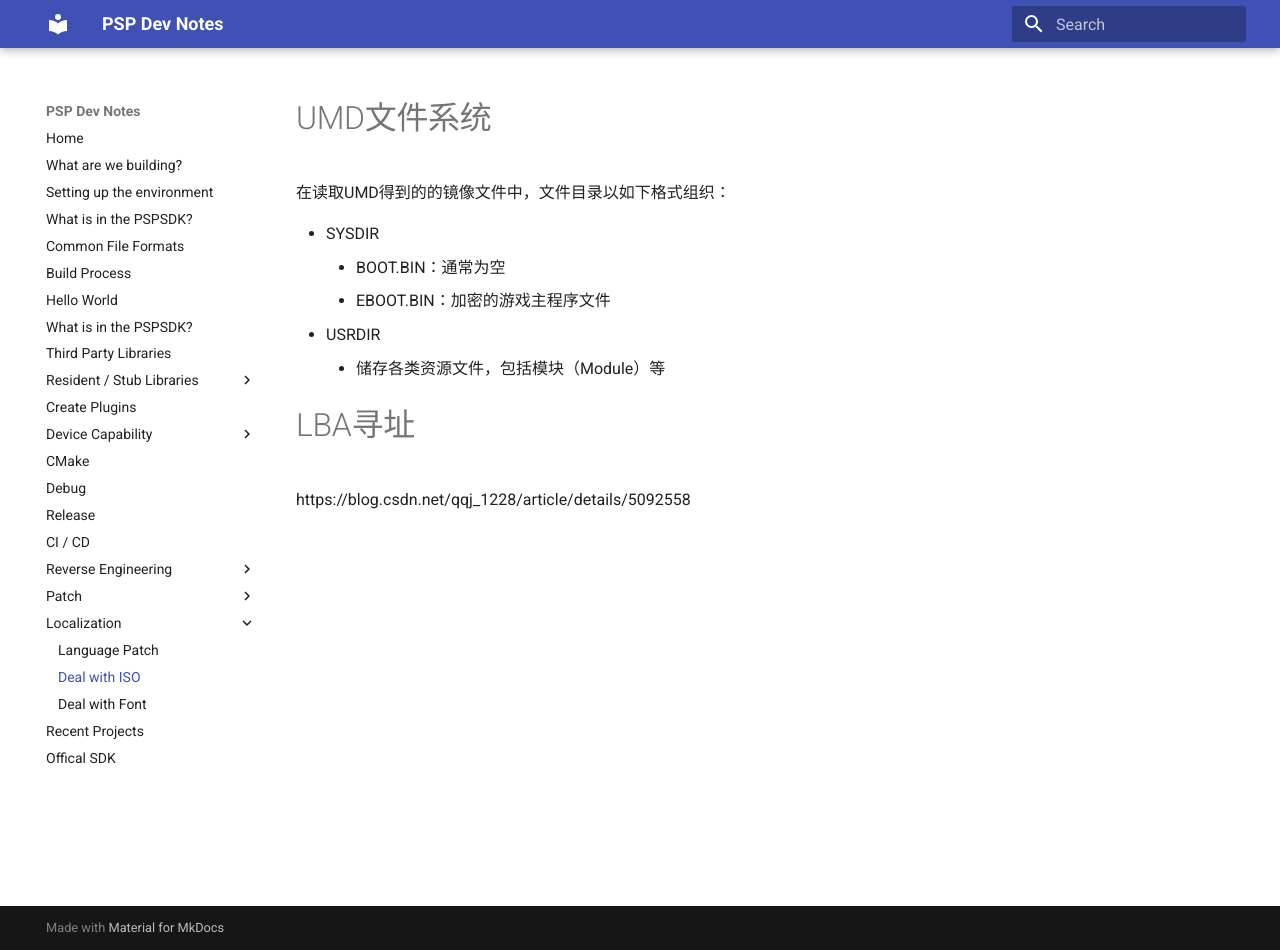
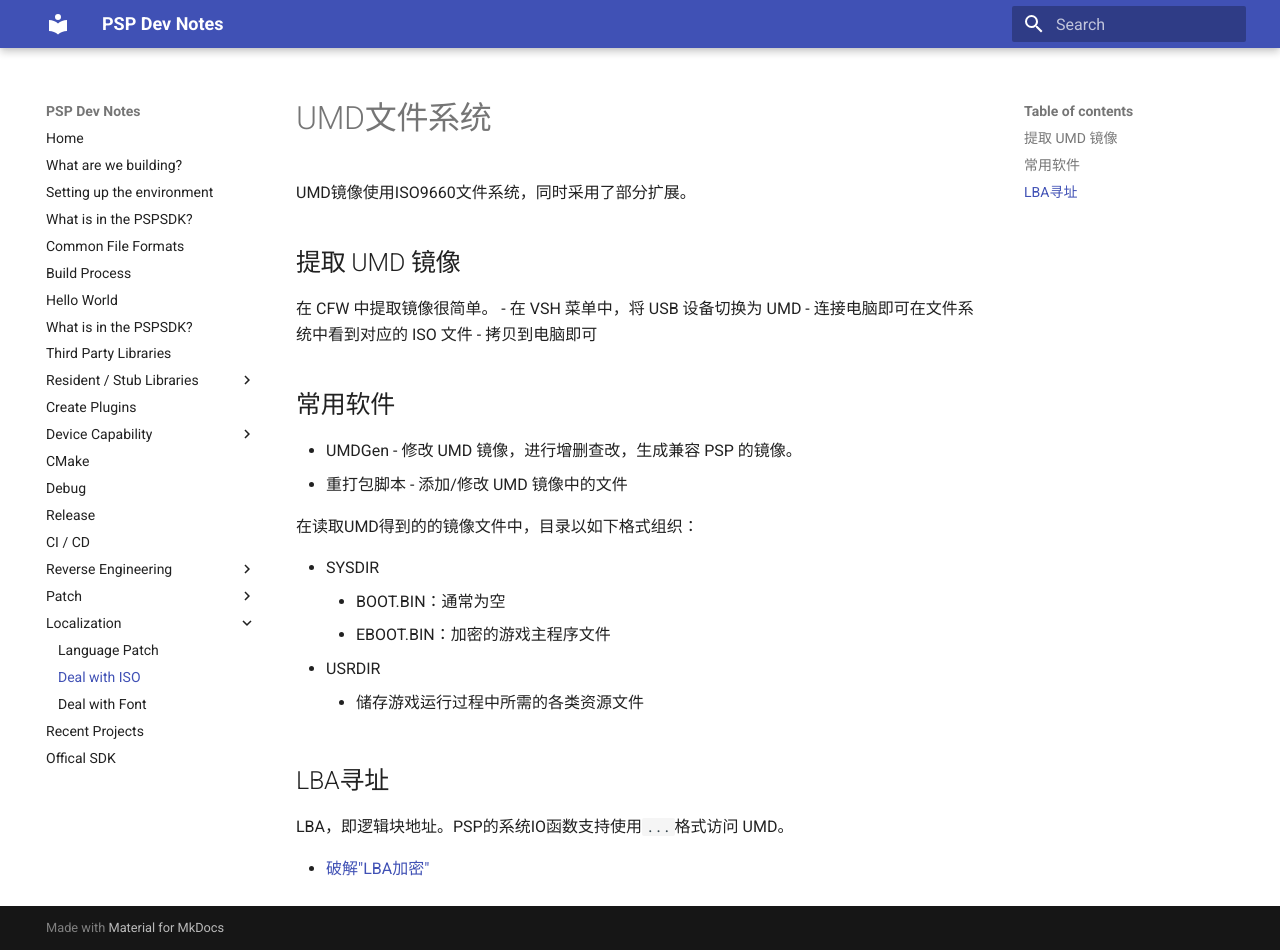
Before and after one commit to xeonliu/PSPDevNote, an MkDocs documentation site: the page built from docs/localization/iso.md, in a window 1280 px wide and 950 px high. Built offline with MkDocs 1.6.1 and Material for MkDocs 9.7.7, drawn with Linux system fonts in a browser that asks for light colours; old or Windows-style settings are respelled for this version of MkDocs.

Commit message:
Add information of UMD & Update RE do doc

```diff
--- a/docs/localization/iso.md
+++ b/docs/localization/iso.md
@@ -1,13 +1,30 @@
 # UMD文件系统
 
-在读取UMD得到的的镜像文件中，文件目录以如下格式组织：
+UMD镜像使用ISO9660文件系统，同时采用了部分扩展。
+
+## 提取 UMD 镜像
+
+在 CFW 中提取镜像很简单。
+- 在 VSH 菜单中，将 USB 设备切换为 UMD
+- 连接电脑即可在文件系统中看到对应的 ISO 文件
+- 拷贝到电脑即可
+
+## 常用软件
+
+- UMDGen - 修改 UMD 镜像，进行增删查改，生成兼容 PSP 的镜像。
+- 重打包脚本 - 添加/修改 UMD 镜像中的文件
+
+在读取UMD得到的的镜像文件中，目录以如下格式组织：
 
 + SYSDIR
     + BOOT.BIN：通常为空
     + EBOOT.BIN：加密的游戏主程序文件
 + USRDIR
-    + 储存各类资源文件，包括模块（Module）等
+    + 储存游戏运行过程中所需的各类资源文件
 
 
-# LBA寻址
-https://blog.csdn.net/qqj_1228/article/details/5092558
+## LBA寻址
+
+LBA，即逻辑块地址。PSP的系统IO函数支持使用`...`格式访问 UMD。
+
+- [破解"LBA加密"](https://blog.csdn.net/qqj_1228/article/details/5092558)
```
Also changed, not shown: docs/localization/IDA.md (added, +8 -0 lines), docs/localization/ghidra.md (added, +6 -0 lines).
